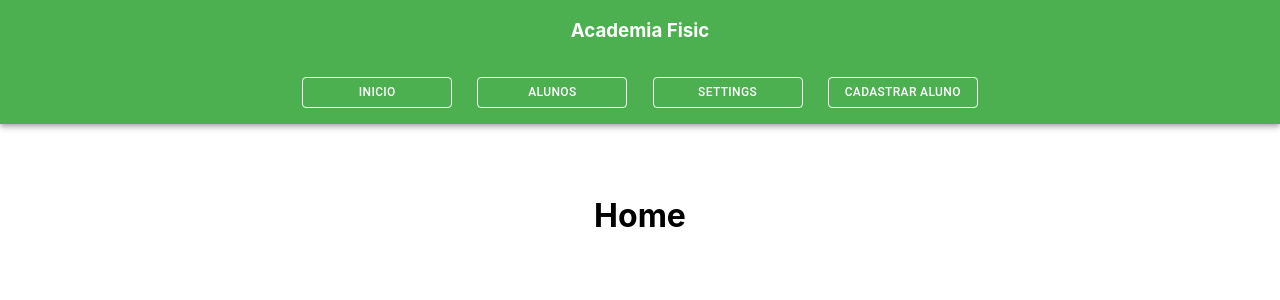
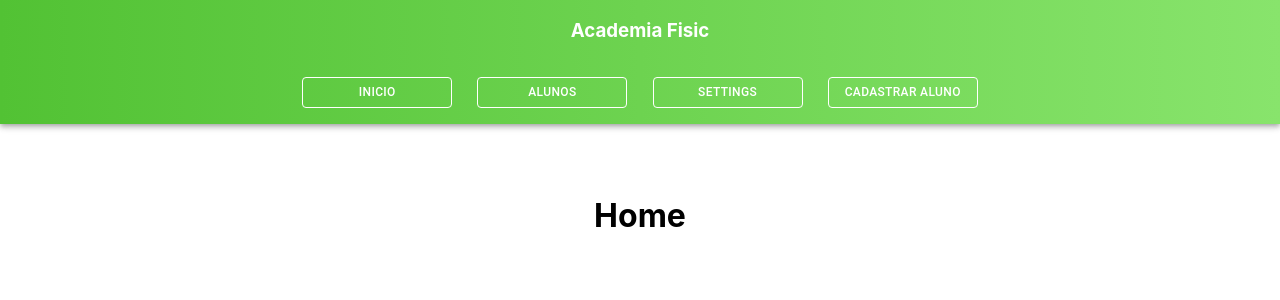
Before and after one commit to raultocantins/fisicFrontend, a React (Create React App) app: page / in a window 1280 px wide. Shown: the top 300 px of the page. Built offline with nearby package versions, Linux system fonts and the light colour scheme.

Commit message:
updating theme

```diff
--- a/src/components/Main.css
+++ b/src/components/Main.css
@@ -8,6 +8,7 @@ height: 100vh;
     align-items: center;
     height: 60px;
     background-color: #000;
+
 }
 .appbar img{
     height: 100%;
@@ -68,6 +69,7 @@ text-decoration: none;
     justify-content: space-around;
     flex-wrap: wrap;
     flex-direction: row!important;
+    background: linear-gradient(to right, rgb(82, 194, 52), rgb(136, 228, 108))!important;
 }
 .app .titleLogo{
     width: 20%;
--- a/src/components/alunos/cadastro/Cadastro.js
+++ b/src/components/alunos/cadastro/Cadastro.js
@@ -109,7 +109,7 @@ export default class Cadatro extends React.Component {
 
   render() {
     return (
-      <div>
+      <div >
         {this.state.load ? <LinearProgress color="secondary" /> : ""}
         <h1>{this.state.id ? "Alteração de Aluno" : "Cadastro de Aluno"}</h1>
 
@@ -210,7 +210,7 @@ export default class Cadatro extends React.Component {
             </TextField>
             <Grid item xs={12}>
               <Button
-              variant="contained"
+
                 color={this.state.id ? "secondary" : "primary"}
                 style={{ margin: "50px" }}
                 onClick={this.SubmitForm}
```
Also changed, not shown: 1 other file (tests, documents, lock files or other folders).
